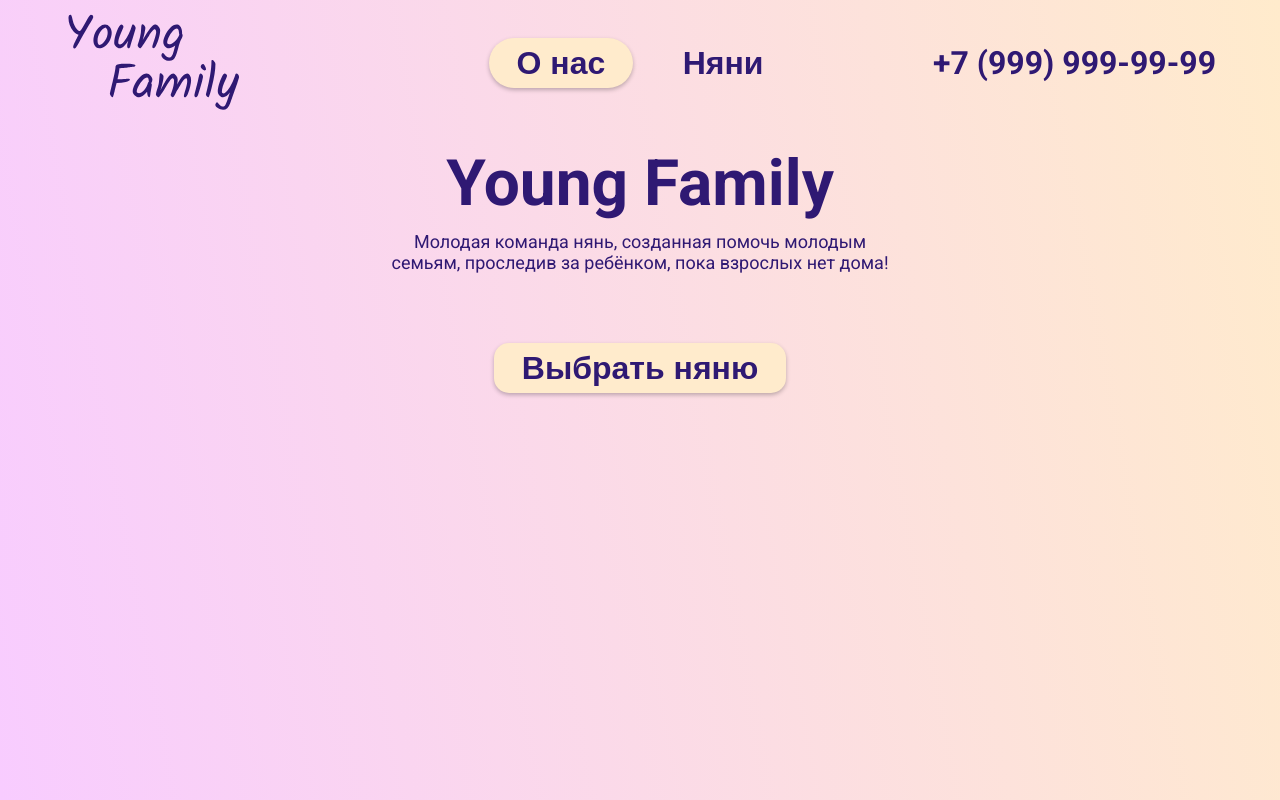
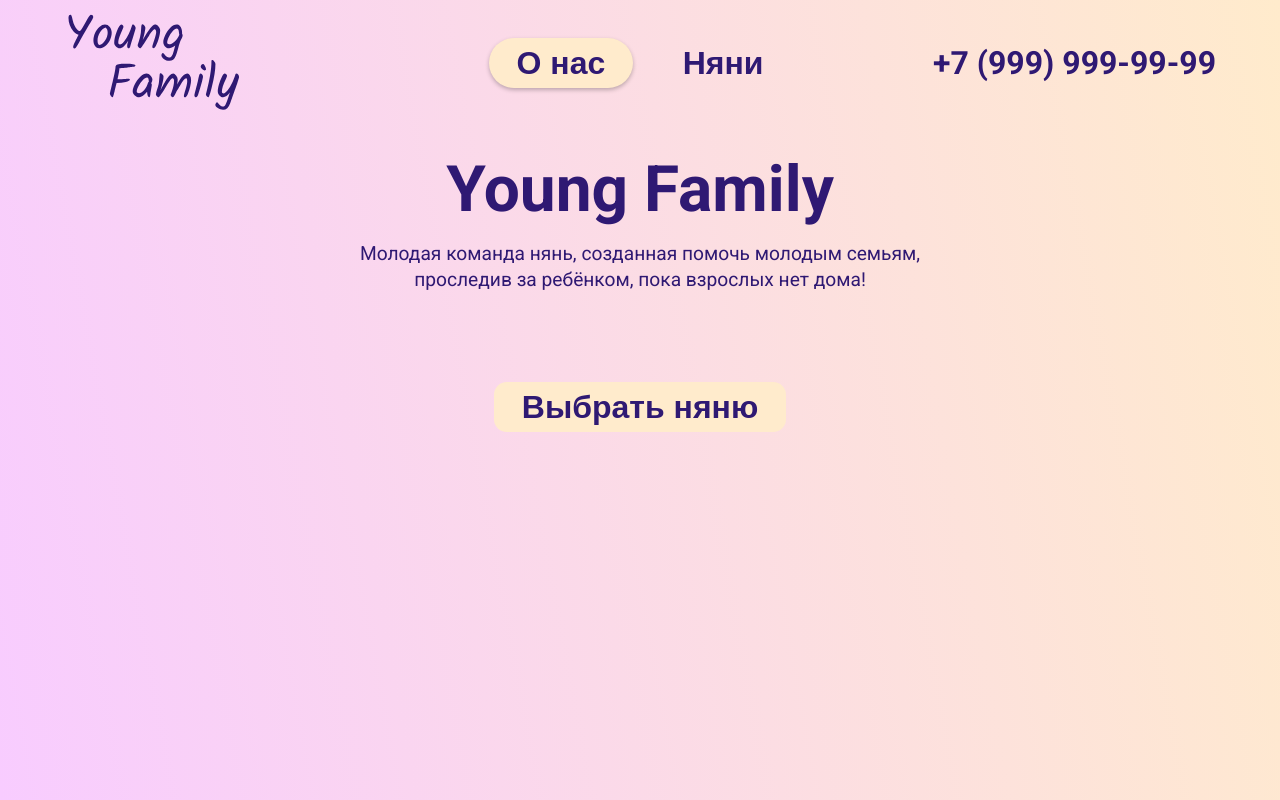
Before and after one commit to alinamarkov/young-family, a React (Create React App) app: page / in a window 1280 px wide. Shown: the top 800 px of the page. Built offline with nearby package versions, Linux system fonts and the light colour scheme.

Commit message:
Create block-1 components

```diff
--- a/src/components/block-1/index.js
+++ b/src/components/block-1/index.js
@@ -12,7 +12,14 @@ function Block1() {
         Молодая команда нянь, созданная помочь молодым семьям,
         проследив за ребёнком, пока взрослых нет дома!
       </span>
-      <NavButton text="Выбрать няню" active={true} borderRadius="15px"/>
+      <NavButton
+        path="/nanny"
+        text="Выбрать няню"
+        verticalPadding="1.2vw"
+        backgroundColor="#FFEBCC"
+        borderRadius="1vw"
+        boxShadow="0px 0.1vw 0.4vw #00000040"
+      />
     </section>
   );
 }
--- a/src/components/block-1/index.module.css
+++ b/src/components/block-1/index.module.css
@@ -9,25 +9,26 @@
 }
 
 .companyName {
-  margin-top: 20px;
-  margin-bottom: 0px;
+  margin-top: 2vw;
+  margin-bottom: 0;
   font-family: Roboto;
   font-style: normal;
   font-weight: 700;
-  font-size: 64px;
-  line-height: 75px;
+  font-size: 5vw;
+  line-height: 6vw;
   color: #2F1973;
+  text-align: center;
 }
 
 .companyDescription {
-  margin-top: 10px;
-  margin-bottom: 70px;
-  width: 500px;
+  margin-top: 1vw;
+  margin-bottom: 7vw;
+  width: 50vw;
   text-align: center;
   font-family: Roboto;
   font-style: normal;
   font-weight: 400;
-  font-size: 18px;
-  line-height: 21px;
+  font-size: 1.5vw;
+  line-height: 2vw;
   color: #2F1973;
 }
```
